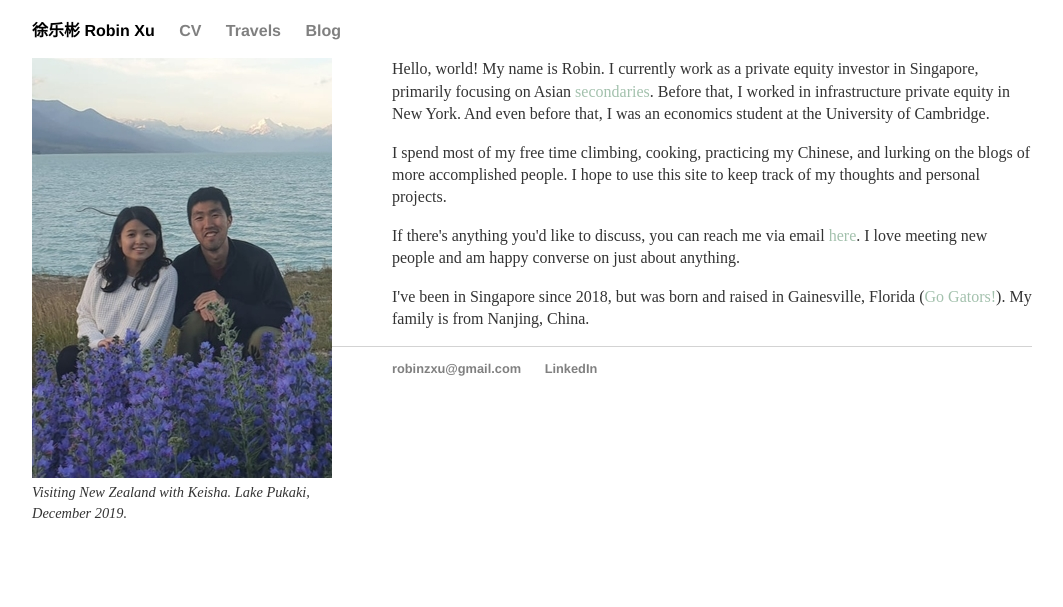
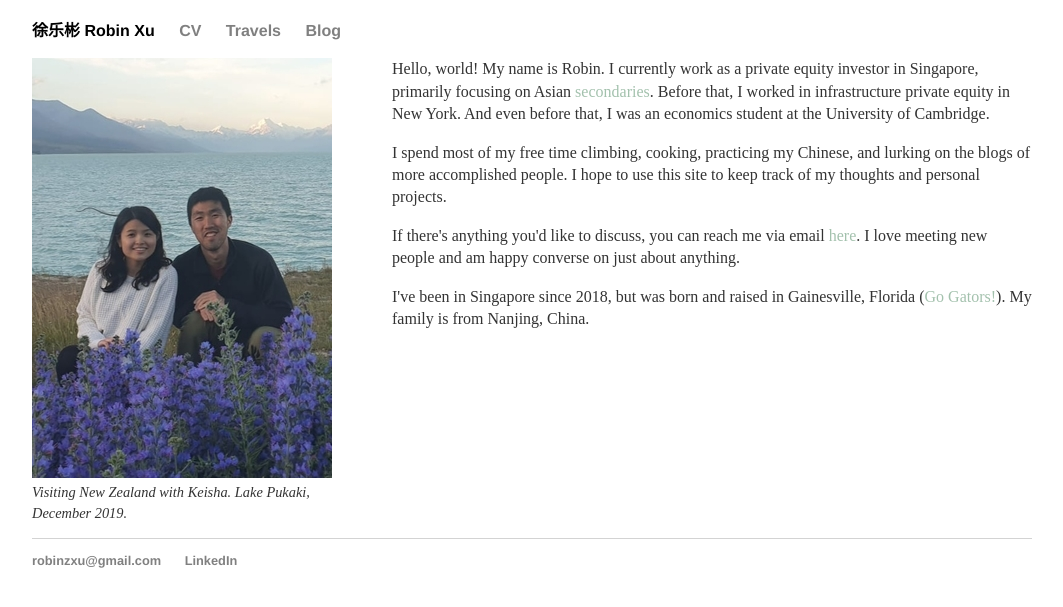
Before and after one commit to robinzxu/robinzxu.github.io, a Jekyll site: the page index.html, which Jekyll copies as it is, in a window 1280 px wide. Shown: the top 607 px of the page, without its empty margins (108-1171 px from the left). Built offline with Jekyll 4.4.1, drawn with Linux system fonts in a browser that asks for light colours.

Commit message:
Update index.html

```diff
--- a/index.html
+++ b/index.html
@@ -37,14 +37,14 @@
 			<p>Visiting New Zealand with Keisha. Lake Pukaki, December 2019.</p>
 		</div>
 
-		<div class="mobile_test"></div>
+		<span class="mobile_test"></span>
 
 		<p>Hello, world! My name is Robin. I currently work as a private equity investor in Singapore, primarily focusing on Asian <a target="_blank" rel="noopener noreferrer" href="https://en.wikipedia.org/wiki/Private_equity_secondary_market">secondaries</a>. Before that, I worked in infrastructure private equity in New York. And even before that, I was an economics student at the University of Cambridge.</p>
 		<p>I spend most of my free time climbing, cooking, practicing my Chinese, and lurking on the blogs of more accomplished people. I hope to use this site to keep track of my thoughts and personal projects.</p>
 		<p>If there's anything you'd like to discuss, you can reach me via email <a href="mailto:robinzxu@gmail.com">here</a>. I love meeting new people and am happy converse on just about anything.</p>
 		<p>I've been in Singapore since 2018, but was born and raised in Gainesville, Florida (<a target="_blank" rel="noopener noreferrer" href="https://en.wikipedia.org/wiki/Florida_Gators">Go Gators!</a>). My family is from Nanjing, China.</p>
 
-		<span style="clear:both;"></span>
+		<div style="clear:both;"></div>
 
 		<footer>
 		<ul>
```
